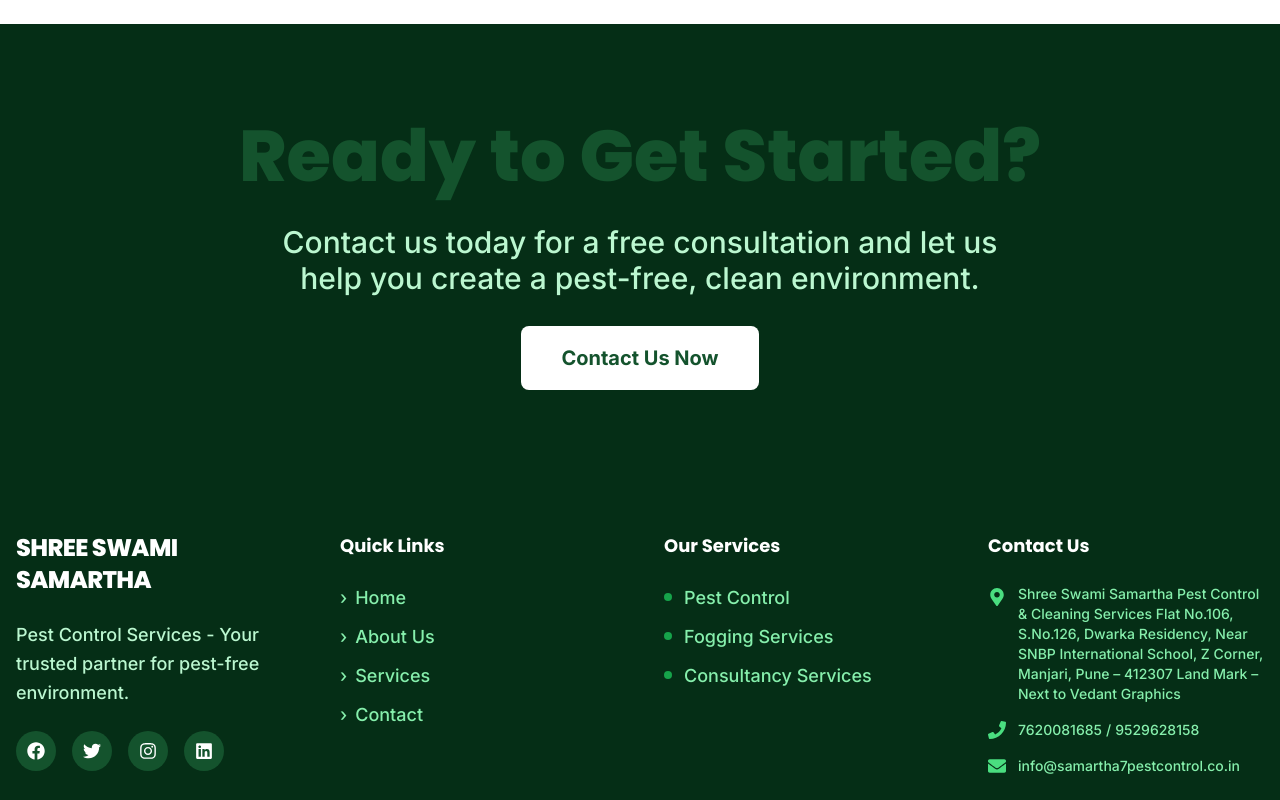
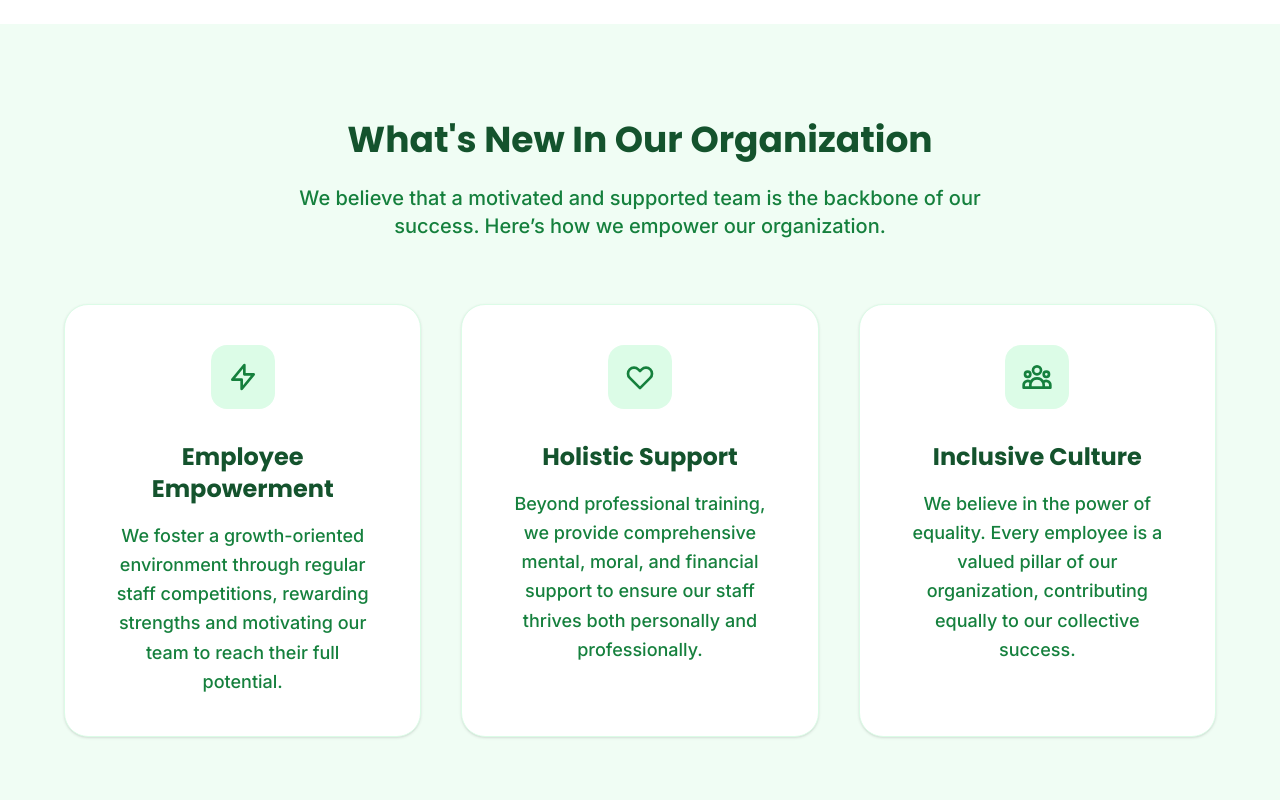
Before and after one commit to DeImOs-Sj/urban-pest-solutions, a React (Vite) app: page / in a window 1280 px wide. Shown: the part 9300-10100 px from the top of the page. Built offline with nearby package versions, Linux system fonts and the light colour scheme.

Commit message:
added What's New In Our Organization section

```diff
--- a/src/pages/Home.tsx
+++ b/src/pages/Home.tsx
@@ -392,6 +392,55 @@
         </div>
       </section>
 
+      {/* What's New In Our Organization Section */}
+      <section className="py-24 bg-primary-50">
+        <div className="container mx-auto px-4">
+          <div className="max-w-6xl mx-auto text-center">
+            <h2 className="text-4xl font-bold mb-6 text-primary-900">What's New In Our Organization</h2>
+            <p className="text-xl text-primary-700 mb-16 max-w-3xl mx-auto font-medium">
+              We believe that a motivated and supported team is the backbone of our success. Here’s how we empower our organization.
+            </p>
+            <div className="grid md:grid-cols-3 gap-10">
+              <div className="bg-white p-10 rounded-3xl shadow-sm border border-primary-100 hover:shadow-md transition-shadow">
+                <div className="w-16 h-16 bg-primary-100 rounded-2xl flex items-center justify-center mb-8 mx-auto">
+                  <svg className="w-8 h-8 text-primary-700" fill="none" stroke="currentColor" viewBox="0 0 24 24">
+                    <path strokeLinecap="round" strokeLinejoin="round" strokeWidth="2" d="M13 10V3L4 14h7v7l9-11h-7z" />
+                  </svg>
+                </div>
+                <h3 className="text-2xl font-bold mb-4 text-primary-900">Employee Empowerment</h3>
+                <p className="text-lg text-primary-700 leading-relaxed font-medium">
+                  We foster a growth-oriented environment through regular staff competitions, rewarding strengths and motivating our team to reach their full potential.
+                </p>
+              </div>
+
+              <div className="bg-white p-10 rounded-3xl shadow-sm border border-primary-100 hover:shadow-md transition-shadow">
+                <div className="w-16 h-16 bg-primary-100 rounded-2xl flex items-center justify-center mb-8 mx-auto">
+                  <svg className="w-8 h-8 text-primary-700" fill="none" stroke="currentColor" viewBox="0 0 24 24">
+                    <path strokeLinecap="round" strokeLinejoin="round" strokeWidth="2" d="M4.318 6.318a4.5 4.5 0 000 6.364L12 20.364l7.682-7.682a4.5 4.5 0 00-6.364-6.364L12 7.636l-1.318-1.318a4.5 4.5 0 00-6.364 0z" />
+                  </svg>
+                </div>
+                <h3 className="text-2xl font-bold mb-4 text-primary-900">Holistic Support</h3>
+                <p className="text-lg text-primary-700 leading-relaxed font-medium">
+                  Beyond professional training, we provide comprehensive mental, moral, and financial support to ensure our staff thrives both personally and professionally.
+                </p>
+              </div>
+
+              <div className="bg-white p-10 rounded-3xl shadow-sm border border-primary-100 hover:shadow-md transition-shadow">
+                <div className="w-16 h-16 bg-primary-100 rounded-2xl flex items-center justify-center mb-8 mx-auto">
+                  <svg className="w-8 h-8 text-primary-700" fill="none" stroke="currentColor" viewBox="0 0 24 24">
+                    <path strokeLinecap="round" strokeLinejoin="round" strokeWidth="2" d="M17 20h5v-2a3 3 0 00-5.356-1.857M17 20H7m10 0v-2c0-.656-.126-1.283-.356-1.857M7 20H2v-2a3 3 0 015.356-1.857M7 20v-2c0-.656.126-1.283.356-1.857m0 0a5.002 5.002 0 019.288 0M15 7a3 3 0 11-6 0 3 3 0 016 0zm6 3a2 2 0 11-4 0 2 2 0 014 0zM7 10a2 2 0 11-4 0 2 2 0 014 0z" />
+                  </svg>
+                </div>
+                <h3 className="text-2xl font-bold mb-4 text-primary-900">Inclusive Culture</h3>
+                <p className="text-lg text-primary-700 leading-relaxed font-medium">
+                  We believe in the power of equality. Every employee is a valued pillar of our organization, contributing equally to our collective success.
+                </p>
+              </div>
+            </div>
+          </div>
+        </div>
+      </section>
+
 
 
       {/* CTA Section */}
```
